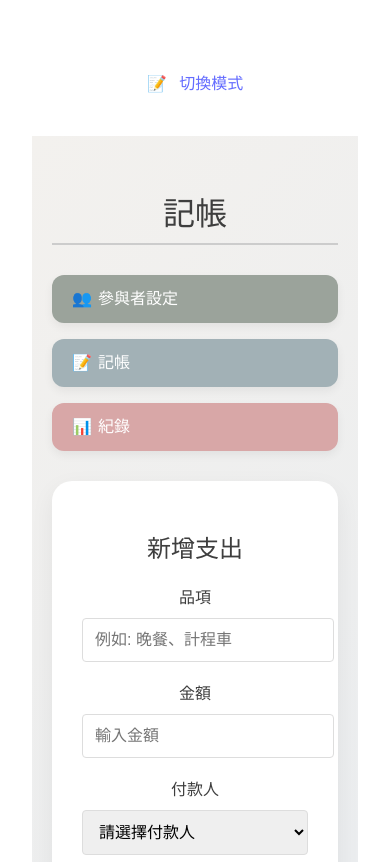
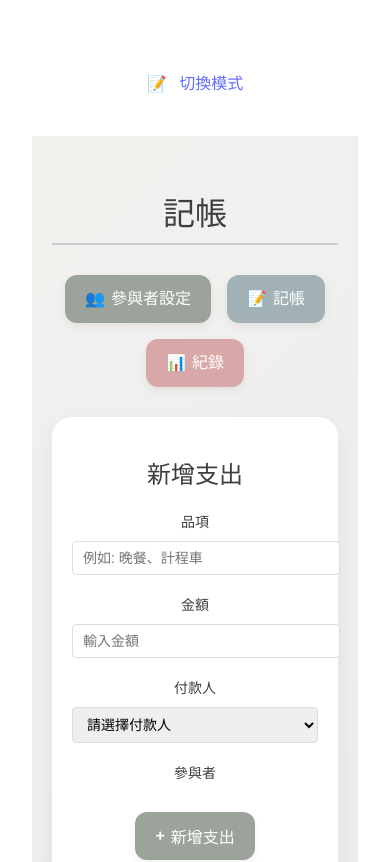
Before and after one commit to Fin-uu/finbot_web, a Vue app in the folder finbot_web/: page /accounting in a window 390 px wide. Shown: the top 862 px of the page. Built offline with nearby package versions, Linux system fonts and the light colour scheme.

Commit message:
調整版面

```diff
--- a/finbot_web/src/components/HelloWorld.vue
+++ b/finbot_web/src/components/HelloWorld.vue
@@ -26,7 +26,7 @@ const router = useRouter()
 
 function handleGroupAccess() {
   const password = prompt("請輸入通關密語：")
-  if (password === "sasa") {
+  if (password?.trim().toLowerCase() === "sasa") {
     router.push("/groupHome")
   } else {
     alert("你不能用這個功能喔!")
--- a/finbot_web/src/components/personal/accounting.vue
+++ b/finbot_web/src/components/personal/accounting.vue
@@ -330,11 +330,24 @@ select:focus {
 
 /* 響應式設計 */
 @media (max-width: 600px) {
-  .input-row {
-    flex-direction: column;
+  input,
+  select {
+    font-size: 14px;
+    padding: 8px 10px;
   }
-  .btn {
-    width: 100%;
+
+  .form-group label {
+    font-size: 14px;
+  }
+
+  .participant-checkboxes {
+    grid-template-columns: repeat(auto-fill, minmax(100px, 1fr));
+    gap: 8px;
+  }
+
+  .card {
+    padding: 20px;
   }
 }
+
 </style>
--- a/finbot_web/src/components/personal/participants.vue
+++ b/finbot_web/src/components/personal/participants.vue
@@ -173,14 +173,14 @@ onMounted(loadFromLocalStorage)
 }
 
 .btn-small {
-      padding: 5px;
-      width: 30px;
-      height: 30px;
-      display: flex;
-      align-items: center;
-      justify-content: center;
-      border-radius: 50%;
-      font-size: 16px;
+  padding: 6px;
+  width: 32px;
+  height: 32px;
+  display: flex;
+  align-items: center;
+  justify-content: center;
+  border-radius: 50%;
+  font-size: 16px;
 }
 .btn-small .icon {
       margin-right: 0;
@@ -275,5 +275,10 @@ input:focus {
   .btn {
     width: 100%;
   }
+  .btn-small {
+    width: 36px;
+    height: 36px;
+    font-size: 18px;
+  }
 }
 </style>
```
